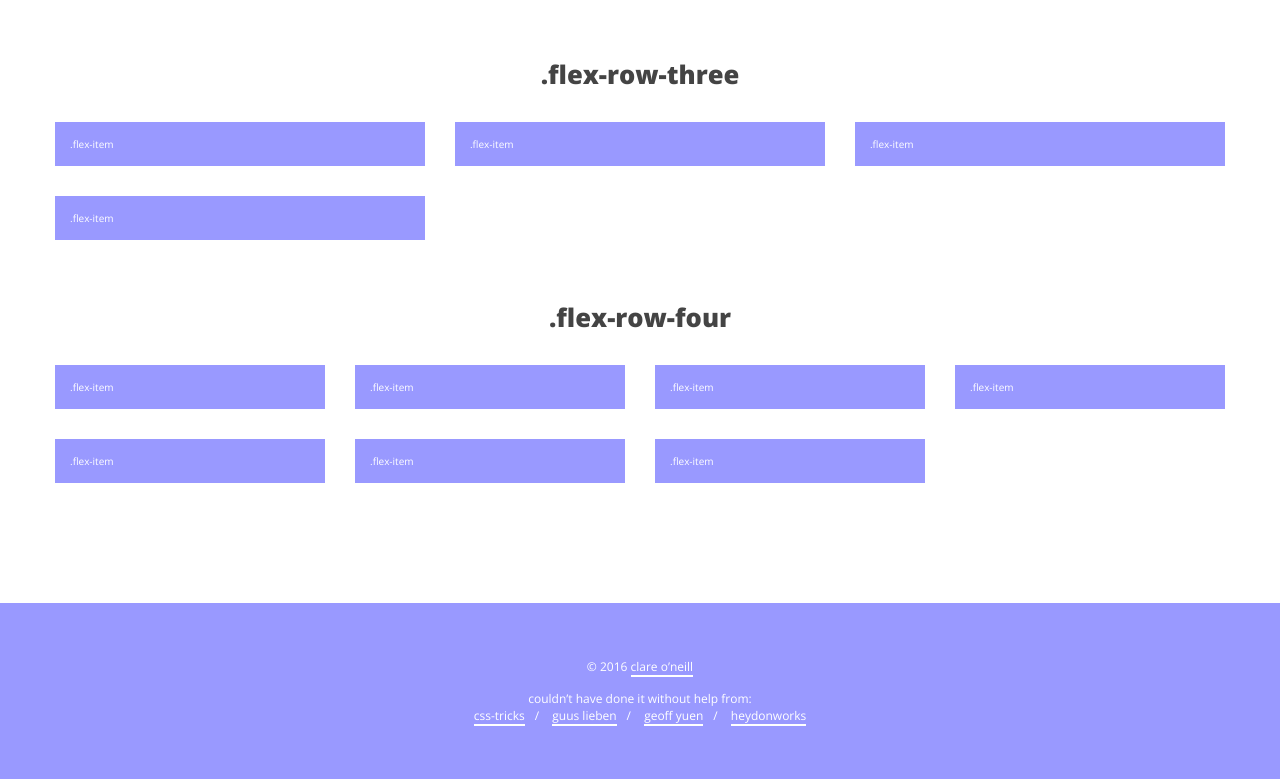
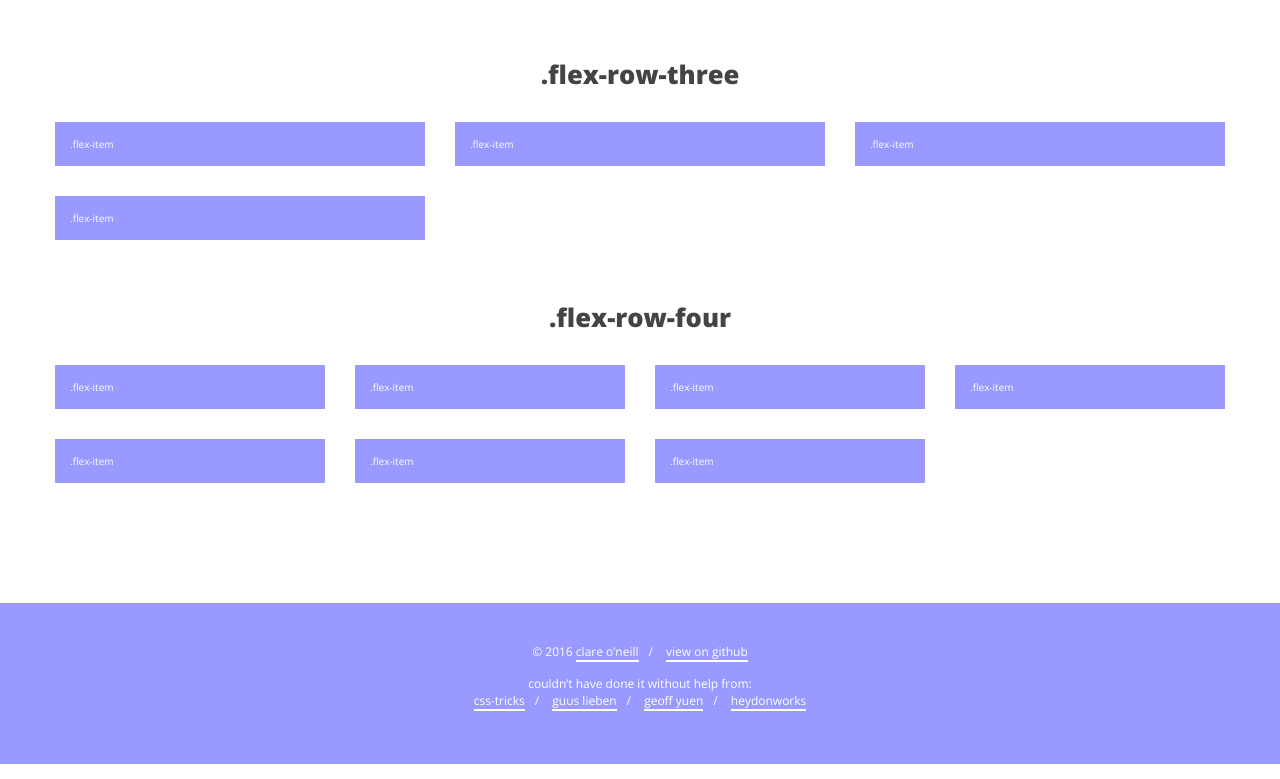
Before and after one commit to clareoneill/flexbox-grid, a website: page index.html in a window 1280 px wide. Shown: the part 7292-8071 px from the top of the page. Drawn offline with nearby package versions, Linux system fonts and the light colour scheme.

Commit message:
add a view on github link

```diff
--- a/index.html
+++ b/index.html
@@ -471,7 +471,10 @@
 
   <footer>
     <div class="container">
-      <p>&copy; 2016 <a class="inverted" href="http://clareoneill.me">clare o&rsquo;neill</a></p>
+      <ul class="list-inline">
+        <li>&copy; 2016 <a class="inverted" href="http://clareoneill.me">clare o&rsquo;neill</a></li>
+        <li><a class="inverted" href="https://github.com/clareoneill/flexbox-grid">view on github</a></li>
+      </ul>
       <p style="margin-bottom: 0;">couldn&rsquo;t have done it without help from:</p>
       <ul class="list-inline">
         <li><a class="inverted" href="https://css-tricks.com/snippets/css/a-guide-to-flexbox/">css-tricks</a></li>
@@ -481,6 +484,5 @@
       </ul>
     </div>
   </footer>
-
 </body>
 </html>
```
